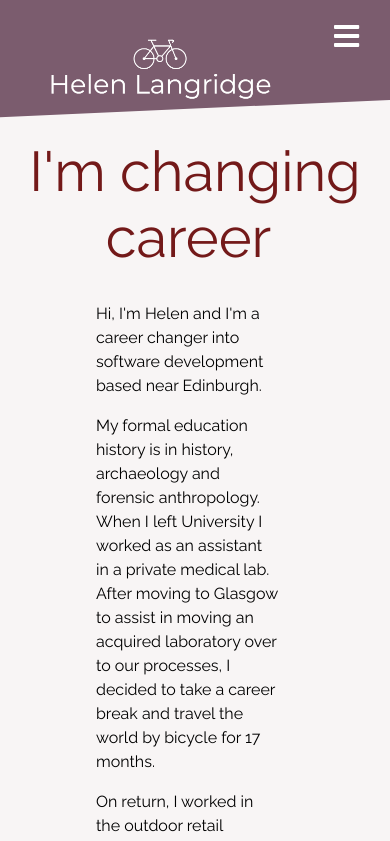
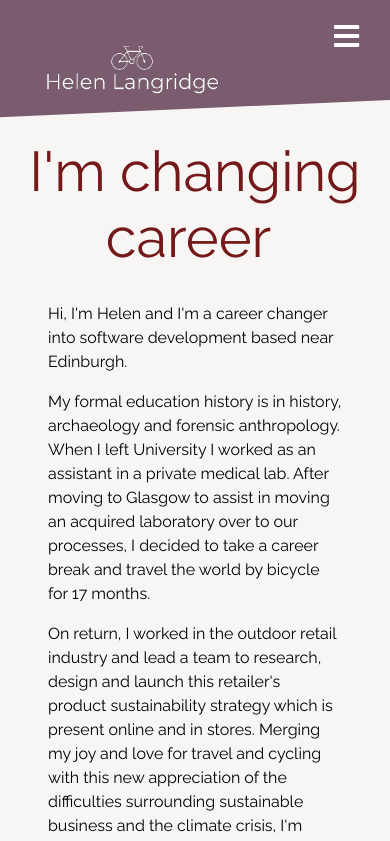
Before and after one commit to HelenLangers/new_portfolio, a React (Create React App) app: page /about in a window 390 px wide. Shown: the top 841 px of the page. Built offline with nearby package versions, Linux system fonts and the light colour scheme.

Commit message:
fixing github error

```diff
--- a/src/Components/NavBar/NavBar.js
+++ b/src/Components/NavBar/NavBar.js
@@ -1,5 +1,5 @@
 import React from 'react'
-import HelenLogo from './HelenLogo.png';
+import HelenLogo from './HelenLogoResized.png';
 import {Nav, NavLink, Bars, NavMenu, Image, WaveSVG } from './NavBarElements';
 
 function NavBar({toggle}) {
--- a/src/Components/NavBar/NavBarElements.js
+++ b/src/Components/NavBar/NavBarElements.js
@@ -30,10 +30,14 @@ export const NavLink = styled(Link)`
 `
 
 export const Image = styled.img`
-    width: 16rem;
     margin-top: 2rem;
     z-index: 100;
-    filter: brightness(0) invert(1);
+    max-width: 100%;
+    height: auto;
+
+    @media screen and (max-width: 768px) {
+        width: 200px;
+    }
 `
 
 export const Bars = styled(FaBars)`
--- a/src/Styling/main.css
+++ b/src/Styling/main.css
@@ -30,7 +30,6 @@
 
 .buttons-flex {
     display: flex;
-
 }
 
 .contact-button-box {
@@ -199,6 +198,8 @@
 
     .skill {
         margin-bottom: 1rem;
+        margin-left: 0.5rem;
+        margin-right: 0.5rem;
     }
 
     .right-side{
@@ -221,4 +222,17 @@
     .timeline {
         margin-left: -5%;
     }
+
+    .profile-image{
+        margin-right: 0;
+    }
+
+    .code-clan-about {
+        margin-left: 3rem;
+        margin-right: 3rem;
+    }
+
+    .contact-button-box {
+        margin-left: 0;
+    }
 }
```
Also changed, not shown: src/Components/NavBar/HelenLogoResized.png (added).
